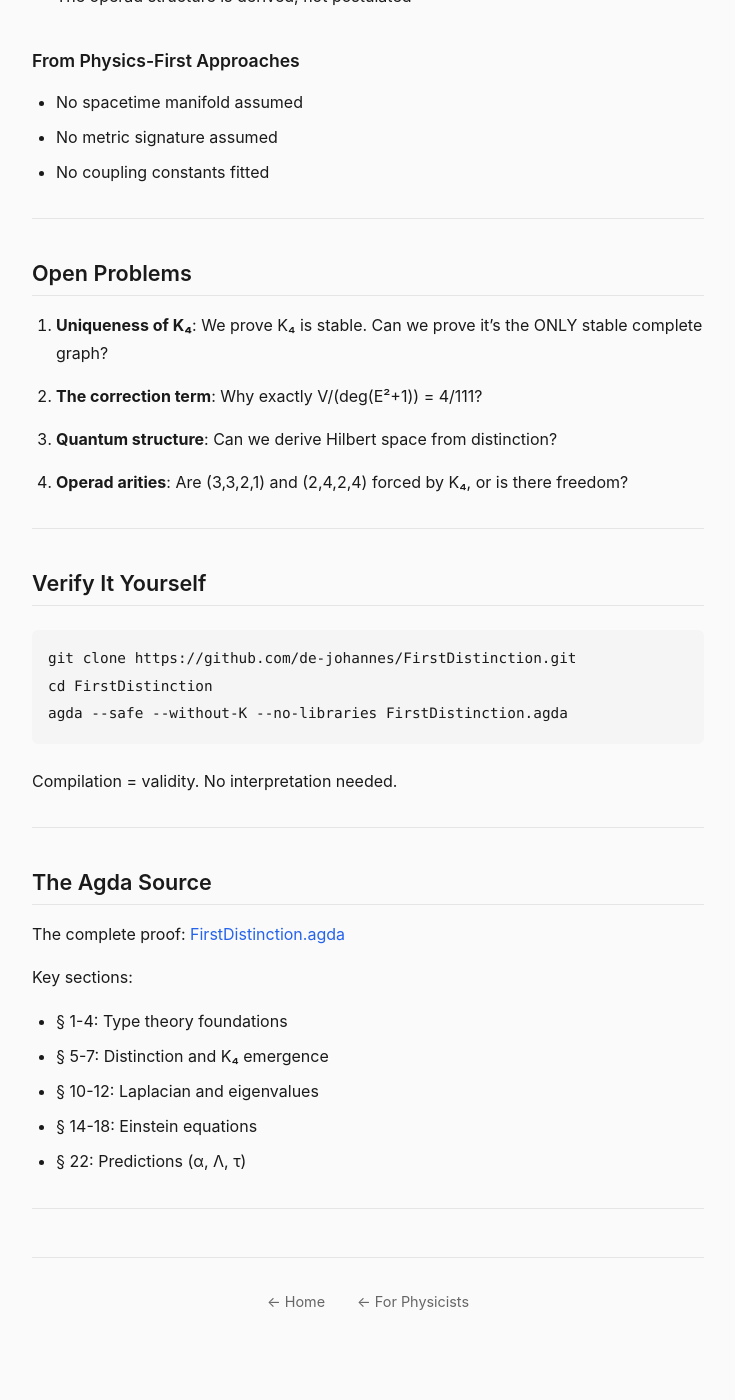
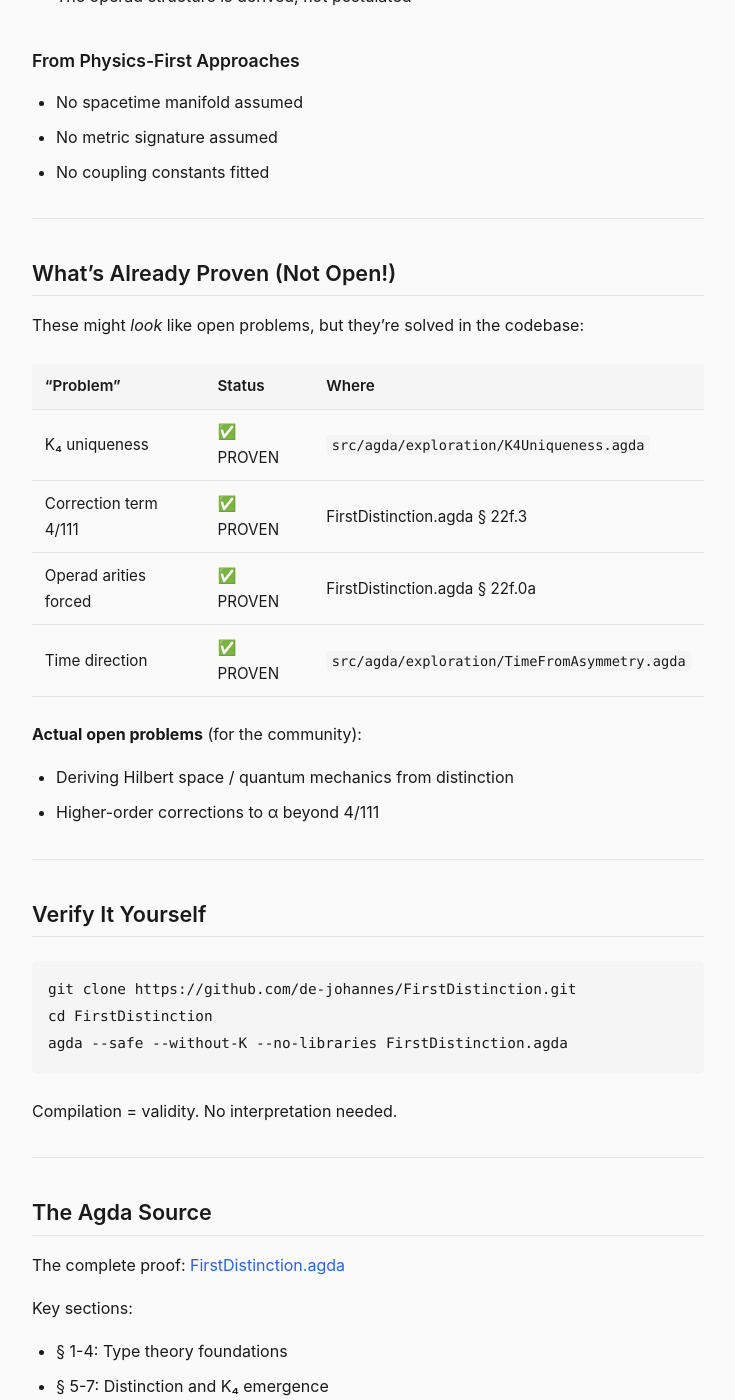
Before and after one commit to de-johannes/FirstDifference, a Jekyll site: the page built from docs/for-mathematicians.md, in a window 1280 px wide and 1400 px high, scrolled down 6900 px. Shown: the whole window, without its empty margins (272-1007 px from the left). Built offline with Jekyll 4.4.1, drawn with Linux system fonts in a browser that asks for light colours; before the commit the page ends 8278 px from its top, so only the background shows below that.

Commit message:
docs: Fix false 'Open Problems' - these are already proven

```diff
--- a/docs/for-mathematicians.md
+++ b/docs/for-mathematicians.md
@@ -267,15 +267,20 @@ theorem-operad-equals-spectral = refl
 
 ---
 
-## Open Problems
+## What's Already Proven (Not Open!)
 
-1. **Uniqueness of K₄**: We prove K₄ is stable. Can we prove it's the ONLY stable complete graph?
+These might *look* like open problems, but they're solved in the codebase:
 
-2. **The correction term**: Why exactly V/(deg(E²+1)) = 4/111?
+| "Problem" | Status | Where |
+|-----------|--------|-------|
+| K₄ uniqueness | ✅ PROVEN | `src/agda/exploration/K4Uniqueness.agda` |
+| Correction term 4/111 | ✅ PROVEN | FirstDistinction.agda § 22f.3 |
+| Operad arities forced | ✅ PROVEN | FirstDistinction.agda § 22f.0a |
+| Time direction | ✅ PROVEN | `src/agda/exploration/TimeFromAsymmetry.agda` |
 
-3. **Quantum structure**: Can we derive Hilbert space from distinction?
-
-4. **Operad arities**: Are (3,3,2,1) and (2,4,2,4) forced by K₄, or is there freedom?
+**Actual open problems** (for the community):
+- Deriving Hilbert space / quantum mechanics from distinction
+- Higher-order corrections to α beyond 4/111
 
 ---
 
```
